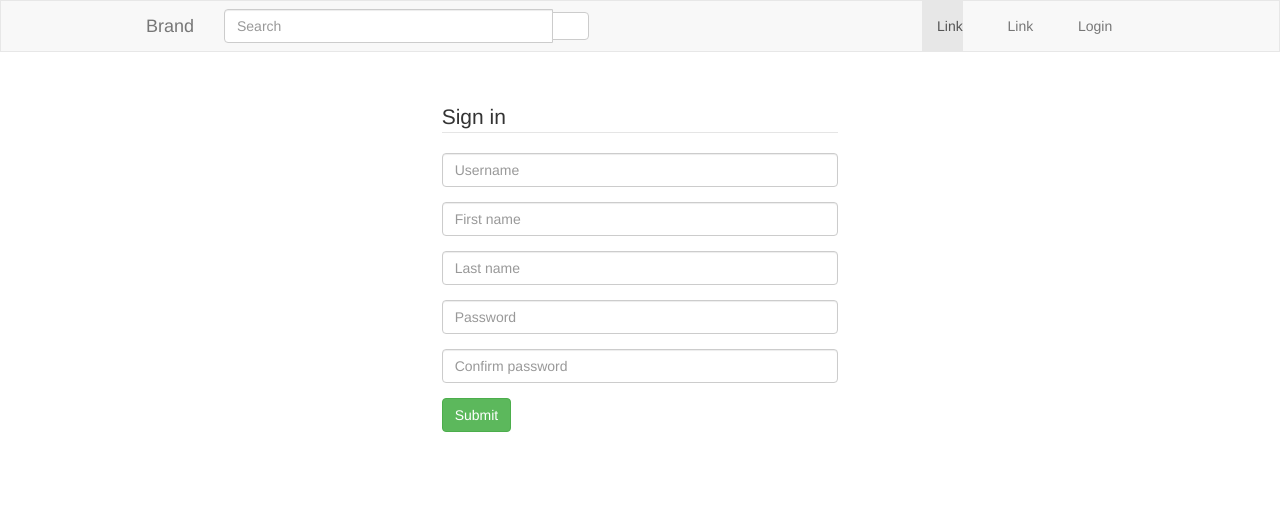
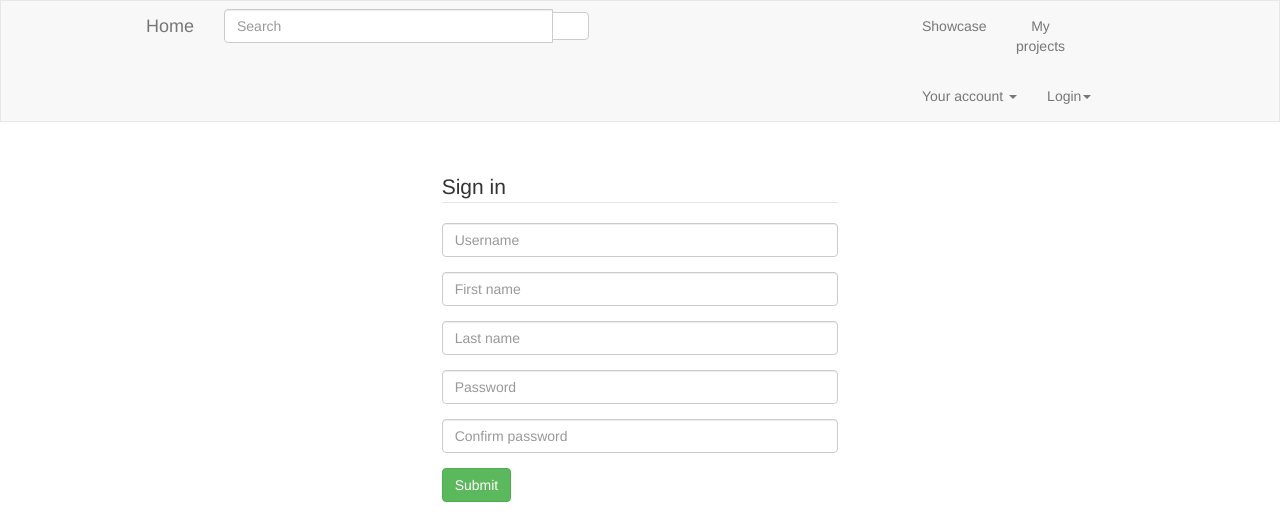
Before and after one commit to wcabynessa/LAMP-Web, a PHP site: page /frontend/signup.php in a window 1280 px wide. Shown: the top 516 px of the page. Run offline with PHP 8.4, Linux system fonts and the light colour scheme; some libraries are stand-ins or nearby versions; some web fonts are replaced.

Commit message:
fix in header

```diff
--- a/frontend/header.php
+++ b/frontend/header.php
@@ -7,7 +7,7 @@
 		  <span class="icon-bar"></span>
 		  <span class="icon-bar"></span>
 		</button>
-		<a class="navbar-brand pull-right" href="#">Brand</a>
+		<a class="navbar-brand pull-right" href="/">Home</a>
 	  </div>
 	  <div class="col-xs-4 row">
 		<form class="navbar-form col-xs-12" role="search" style="padding: 0; width: 100%;">
@@ -19,11 +19,9 @@
 	  </div>
 	  <div class="col-xs-6 row" >
 		<ul class="nav navbar-nav pull-right col-xs-6 row">
-		  <li class="active col-xs-3 text-center"><a href="#">Link <span class="sr-only">(current)</span></a></li>
-		  <li class="col-xs-3 text-center"><a href="#">Link</a></li>
-<?php
-if (false) {
-	echo '<li class="dropdown">
+		  <li class="nav navbar-nav col-xs-4 text-center"><a href="#">Showcase<span class="sr-only">(current)</span></a></li>
+		  <li class="nav navbar-nav col-xs-4 text-center"><a href="#">My projects</a></li>
+			<li class="dropdown" id="account-dropdown">
 					<a href="#" class="dropdown-toggle" data-toggle="dropdown" role="button" aria-haspopup="true" aria-expanded="false">Your account <span class="caret"></span></a>
 					<ul class="dropdown-menu">
 						<li><a href="#">Profile</a></li>
@@ -32,12 +30,14 @@ if (false) {
 						<li role="separator" class="divider"></li>
 						<li><a href="#">Log out</a></li>
 					</ul>
-		</li>';
-}
-else {
-	echo '<li class="col-xs-3 text-center"><a href="#">Login</a></li>';
-}
-?>
+			</li>
+			<li class="dropdown" id="login-dropdown">
+					<a href="#" class="dropdown-toggle" data-toggle="dropdown" role="button" aria-haspopup="true" aria-expanded="false">Login<span class="caret"></span></a>
+					<ul class="dropdown-menu">
+						<li><a id="signin-link" href="/frontend/signin.php"> Signin here </a></li>
+						<li><a id="signup-link" href="/frontend/signup.php"> Signup here </a></li>
+					</ul>
+			</li>
 		</ul>
 	  </div>
 
--- /dev/null
+++ b/php/phpinfo.php
@@ -0,0 +1,6 @@
+
+<?php
+
+phpinfo();
+
+?>
```
Also changed, not shown: frontend/index.php (+2 -5 lines). Lines whose indentation alone changed are shown as unchanged.
